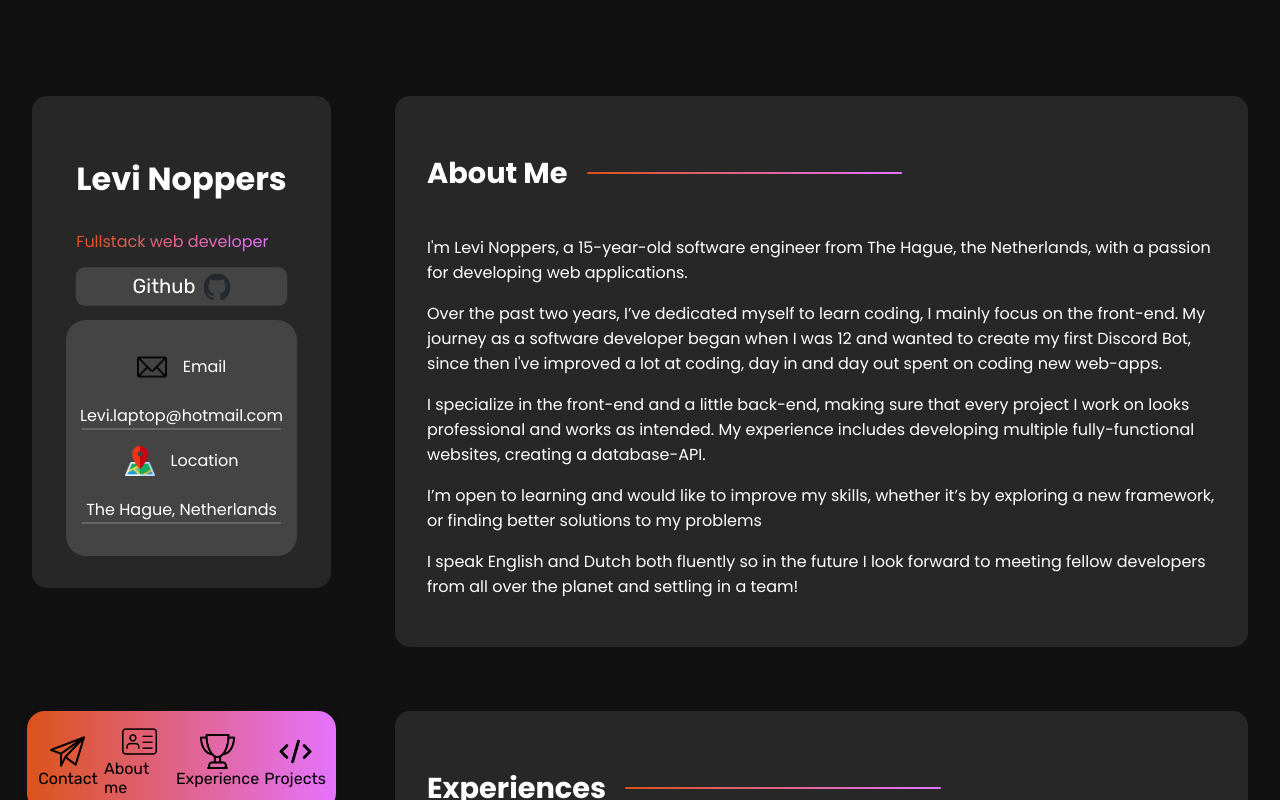
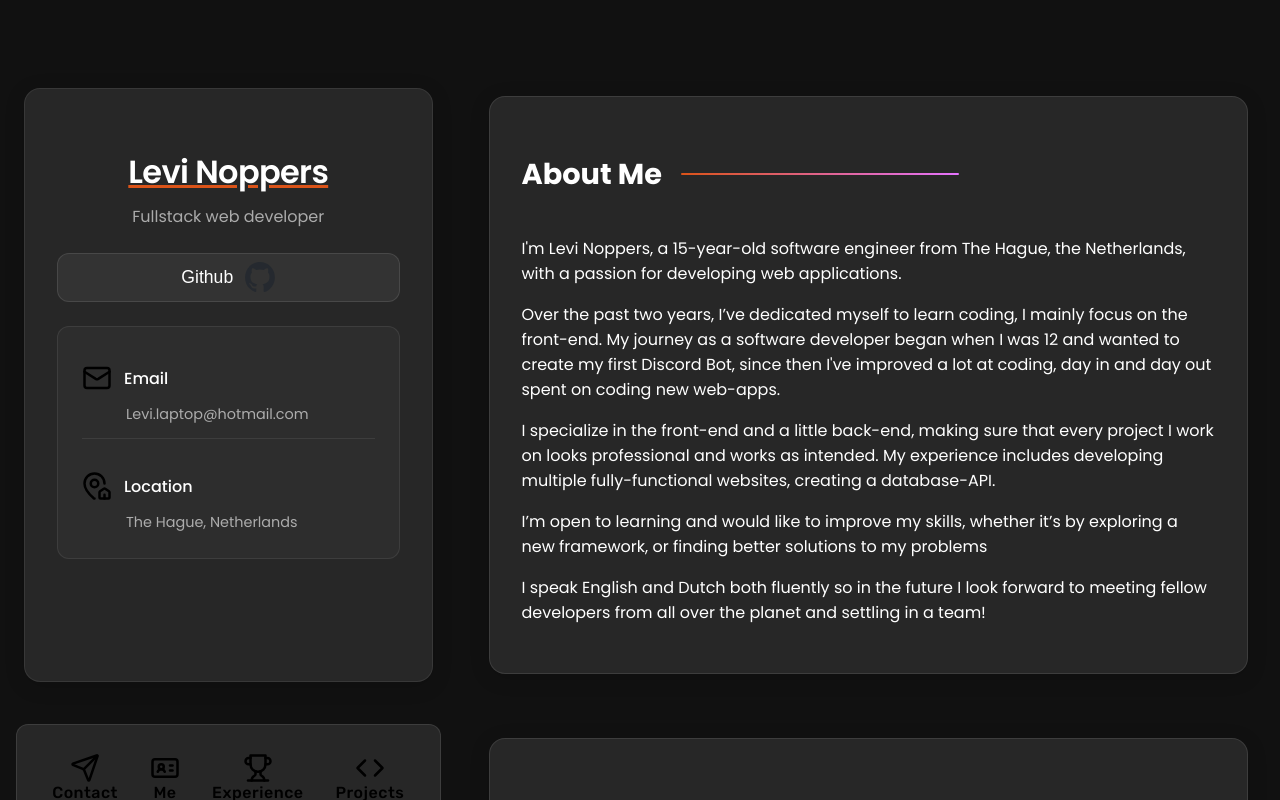
Before and after one commit to MonkyMars/Portfolio---remastered, a Next.js app: page / in a window 1280 px wide. Shown: the top 800 px of the page. Built offline with nearby package versions, Linux system fonts and the light colour scheme.

Commit message:
add lucide-react icons and update styles for improved UI

```diff
--- a/package.json
+++ b/package.json
@@ -10,6 +10,7 @@
   },
   "dependencies": {
     "aos": "^2.3.4",
+    "lucide-react": "^0.469.0",
     "next": "^14.1.0",
     "react": "^18.2.0",
     "react-dom": "18.2.0",
--- a/pages/index.tsx
+++ b/pages/index.tsx
@@ -3,14 +3,15 @@ import Head from "next/head";
 import Image from "next/image";
 import styles from "../styles/Home.module.scss";
 import { useRouter } from "next/router";
-import { useState, useEffect } from "react";
+import { useEffect } from "react";
 import AOS from "aos";
 import "aos/dist/aos.css";
+import { MapPinHouse, Mail, Send, IdCard, Trophy, Code } from "lucide-react";
 
 interface navIcons {
   label: string;
   href: string;
-  src: string;
+  src: React.ComponentType<{ size?: string | number }>;
 }
 
 interface experiences {
@@ -36,29 +37,36 @@ const Home: NextPage = () => {
   ];
 
   const nav_icons: navIcons[] = [
-    { label: "Contact", href: "#aside", src: "/send.png" },
-    { label: "About me", href: "#about", src: "/id-card.png" },
-
-    { label: "Experience", href: "#experience", src: "/trophy.png" },
-    { label: "Projects", href: "#projects", src: "/code.png" },
+    { label: "Contact", href: "#aside", src: Send },
+    { label: "Me", href: "#about", src: IdCard },
+    { label: "Experience", href: "#experience", src: Trophy },
+    { label: "Projects", href: "#projects", src: Code },
   ];
 
   const experiences: experiences[] = [
     {
-      title: "Fullstack hobbyist developer",
-      date: "Present",
-      description: "Not employed, but making projects to learn and improve",
+      title: "Starting to code",
+      date: "27/11/2022",
+      description: "Built my first discord bot in Python",
     },
+
     {
       title: "Coding seriously",
       date: "29/12/2023",
       description:
         "Realized coding was my dream and started to take it seriously",
     },
+
     {
-      title: "Starting to code",
-      date: "27/11/2022",
-      description: "Built my first discord bot in Python",
+      title: "Internship @Q42",
+      date: "06/01/2025",
+      description:
+        "Internship at Q42, a software development company in The Hague",
+    },
+    {
+      title: "Fullstack hobbyist developer",
+      date: "Present",
+      description: "Not employed, but making projects to learn and improve",
     },
   ];
 
@@ -87,6 +95,13 @@ const Home: NextPage = () => {
       description: `ChatNest was my first real project. I made multiple versions and each version topped the previous one looking at complexity. The first one was in plain HTML, CSS and Js, and the last one was in Next.js. ChatNest is a social media platform including private messaging, account creation and updating, posting stories (e.g., tweets) and having full customization over your profile`,
       date: "23/8/2024",
       image: "/chatnest.png",
+    },
+    {
+      title: "Frame The Beat",
+      description:
+        "Frame The Beat is a collection of albumcovers. Save and share your favorite albumcovers with your friends. Frame The Beat is made in Next.js and TypeScript, the backend is in TypeScript and uses SupaBase for hosting the data.",
+      date: "12/7/2024",
+      image: "/frame-the-beat.png",
     },
   ];
 
@@ -137,7 +152,7 @@ const Home: NextPage = () => {
       <main className={styles.main_container}>
         {/* Aside */}
 
-        <aside id="aside" data-aos="fade-down">
+        <aside id="aside" data-aos="fade-down" className="aside">
           <header>
             <h2>{"Levi Noppers"}</h2>
             <span>{"Fullstack web developer"}</span>
@@ -159,13 +174,7 @@ const Home: NextPage = () => {
               <div
                 onClick={() => router.push("mailto:levi.laptop@hotmail.com")}
               >
-                <Image
-                  src={"/email.png"}
-                  alt="email"
-                  aria-label="email"
-                  width={30}
-                  height={30}
-                />
+                <Mail size={30} />
                 <span>{"Email"}</span>
               </div>
               <label>{"Levi.laptop@hotmail.com"}</label>
@@ -177,13 +186,7 @@ const Home: NextPage = () => {
               }
             >
               <div>
-                <Image
-                  src={"/map.png"}
-                  alt="email"
-                  aria-label="email"
-                  width={30}
-                  height={30}
-                />
+                <MapPinHouse size={30} />
                 <span>{"Location"}</span>
               </div>
               <label>{"The Hague, Netherlands"}</label>
@@ -197,13 +200,7 @@ const Home: NextPage = () => {
           <ul>
             {nav_icons?.map((icon, index) => (
               <li key={index} onClick={() => router.push(icon.href)}>
-                <Image
-                  src={icon.src}
-                  alt={icon.label}
-                  aria-label={icon.label}
-                  width={35}
-                  height={35}
-                />
+                <icon.src size={30} />
                 <span>{icon.label}</span>
               </li>
             ))}
--- a/styles/Home.module.scss
+++ b/styles/Home.module.scss
@@ -16,96 +16,136 @@
     box-shadow: 0px 0px 5px rgba(0, 0, 0, 0.1);
     height: auto;
     width: fit-content;
-    padding: .6em 1em;
+    padding: 0.6em 1em;
   }
-  // // aside
+  // aside
 
-  & aside {
+  aside {
     background-color: var(--secondary-bg);
-    width: auto;
-    padding: 2em;
-    margin: 2em;
+    padding: 2rem;
+    margin: 1.5rem;
     display: flex;
-    height: max-content;
-    align-items: center;
     flex-direction: column;
-    justify-content: center;
-    position: relative;
-    font-family: var(--main-font-family);
-    border-radius: 15px;
-    & header {
-      & h2 {
-        color: #fff;
-        font-size: 2em;
+    border: 1px solid rgba(255, 255, 255, 0.08);
+    border-radius: 16px;
+    box-shadow: 0 4px 20px rgba(0, 0, 0, 0.15);
+    max-width: 400px;
+    transition: all 0.3s ease;
+
+    &:hover {
+      transform: translateY(-2px);
+      box-shadow: 0 6px 24px rgba(0, 0, 0, 0.2);
+    }
+
+    header {
+      margin-bottom: 1.5rem;
+      text-align: center;
+
+      h2 {
+        color: var(--text-primary);
+        text-decoration: underline #db5318;
+        font-size: 2rem;
+        font-weight: 600;
+        letter-spacing: -0.02em;
+        margin-bottom: 0.5rem;
       }
-      & span {
-        background: var(--theme-accents);
-        -webkit-background-clip: text;
-        -webkit-text-fill-color: transparent;
-        background-clip: text;
+
+      span {
+        color: var(--text-secondary);
+        font-size: 1rem;
+        font-weight: 400;
+        opacity: 0.8;
       }
     }
-    & button {
+
+    button {
       width: 100%;
-      position: relative;
+      padding: .5em;
+      font-size: 1.1rem;
+      font-weight: 500;
+      color: var(--text-primary);
+      background-color: rgba(255, 255, 255, 0.06);
+      border: 1px solid rgba(255, 255, 255, 0.1);
+      border-radius: 12px;
+      transition: all 0.3s ease;
       display: flex;
       align-items: center;
       justify-content: center;
-      font-size: 1.4em;
-      gap: 0.4em;
+      gap: 0.75rem;
+      margin-bottom: 1.5rem;
       cursor: pointer;
-      font-family: var(--button-font-family);
-      background-color: #444;
-      border: none;
-      padding: 0.3em 1em;
-      color: #fff;
-      border-radius: 10px;
-      transform: scale(0.9);
-      transition: transform 0.4s;
-      margin: 0.5em 0;
+
       &:hover {
-        transform: scale(0.95);
+        background-color: rgba(255, 255, 255, 0.1);
+        transform: translateY(-1px);
+        box-shadow: 0 5px 15px rgba(0, 0, 0, 0.2);
+      }
+
+      &:active {
+        transform: none;
+        box-shadow: none;
+      }
+
+      img {
+        opacity: 0.9;
       }
     }
-    & .detail {
+
+    .details {
+      background-color: rgba(255, 255, 255, 0.03);
+      border: 1px solid rgba(255, 255, 255, 0.08);
+      padding: 1.5rem;
+      border-radius: 12px;
       display: flex;
-      align-items: center;
-      justify-content: center;
-      gap: 2em;
       flex-direction: column;
-      border-bottom: 2px solid #666;
+      gap: 1.25rem;
+    }
+
+    .detail {
+      padding: 0.75rem 0;
+      border-bottom: 1px solid rgba(255, 255, 255, 0.08);
       cursor: pointer;
-      &:hover {
-        background: var(--theme-accents);
-        -webkit-background-clip: text;
-        -webkit-text-fill-color: transparent;
-        background-clip: text;
+      transition: opacity 0.3s ease;
+
+      &:last-child {
+        border-bottom: none;
+        padding-bottom: 0;
       }
 
-      & div {
+      &:hover {
+        opacity: 0.85;
+      }
+
+      div {
         display: flex;
         align-items: center;
-        justify-content: center;
-        grid-gap: 1em;
-        font-size: 1em;
-        width: 100%;
-        margin-bottom: -0.7em;
-        transition: transform 0.4s;
-        &:hover {
-          transform: scale(1.03);
+        gap: 0.75rem;
+        margin-bottom: 0.5rem;
+
+        span {
+          font-size: 1rem;
+          color: var(--text-primary);
+          font-weight: 500;
         }
       }
+
+      label {
+        color: var(--text-secondary);
+        font-size: 0.9rem;
+        padding-left: 2.75rem;
+        opacity: 0.8;
+      }
     }
-    .details {
-      display: flex;
-      flex-direction: column;
-      background-color: #444;
-      padding: 2em 1em;
-      border-radius: 20px;
-      color: #fff;
-      position: relative;
-      gap: 1em;
-      width: 85%;
+
+    &[data-aos="fade-down"] {
+      opacity: 0;
+      transform: translateY(-20px);
+      transition: transform 0.6s ease, opacity 0.6s ease;
+
+      &.aos-animate {
+        opacity: 1;
+        transform: translateY(0);
+      }
     }
   }
 
@@ -114,33 +154,24 @@
   .Nav {
     grid-column: 1;
     grid-row: 2;
-    background-color: var(--secondary-bg);
-    width: auto;
-    margin: 2em;
-    max-height: 100px;
+    margin: 2em 1em;
+    max-height: 80px;
     display: flex;
     align-items: center;
     justify-content: center;
     position: relative;
-    box-sizing: border-box;
-    border-radius: 20px;
     font-family: var(--button-font-family);
-
+    backdrop-filter: blur(8px);
     & ul {
       display: flex;
       align-items: center;
       justify-content: space-around;
-      width: auto;
-      min-width: 100%;
-      padding: 0 0.3em;
-      border-radius: 20px;
-      border: 2px solid transparent;
-      background-image: var(--theme-accents);
-      background-origin: border-box;
-      background-clip: padding-box, border-box;
-      box-shadow: 0px 0px 5px rgba(0, 0, 0, 0.1);
+      width: 100%;
+      padding: 0.8em 1.2em;
+      border-radius: 12px;
+      border: 1px solid rgba(255, 255, 255, 0.1);
       height: 100%;
-
+      background-color: var(--secondary-bg);
       & li {
         flex: 1;
         list-style: none;
@@ -149,12 +180,22 @@
         justify-content: center;
         align-items: center;
         cursor: pointer;
-        transition: transform 0.4s;
-        transform: scale(1);
+        transition: all 0.4s cubic-bezier(0.4, 0, 0.2, 1);
+        padding: 1em;
+        border-radius: 16px;
+        font-weight: 500;
+        letter-spacing: 0.5px;
 
         &:hover {
           color: #fff;
-          transform: scale(1.05);
+          transform: translateY(-2px);
+          background: rgba(255, 255, 255, 0.15);
+          box-shadow: 0 5px 15px rgba(0, 0, 0, 0.2);
+        }
+
+        &:active {
+          transform: translateY(1px);
+          box-shadow: 0 2px 5px rgba(0, 0, 0, 0.1);
         }
       }
     }
@@ -167,27 +208,35 @@
   .projects_section {
     background-color: var(--secondary-bg);
     width: auto;
-    padding: 2em;
-    margin: 2em;
+    padding: 2rem;
+    margin: 2rem;
     display: flex;
     flex-direction: column;
     justify-content: flex-start;
     position: relative;
     font-family: var(--main-font-family);
-    border-radius: 15px;
+    border-radius: 16px;
     color: #fff;
     min-width: 50vw;
     grid-column: 2;
+    border: 1px solid rgba(255, 255, 255, 0.1);
+    box-shadow: 0 4px 20px rgba(0, 0, 0, 0.15);
+    transition: all 0.3s ease;
+
+    &:hover {
+      transform: translateY(-2px);
+      box-shadow: 0 6px 24px rgba(0, 0, 0, 0.2);
+    }
+
     & header {
       display: flex;
       justify-content: flex-start;
       grid-gap: 1em;
       width: 100%;
-      align-items: flex-start;
-      position: relative;
+      align-items: center;
       box-sizing: border-box;
-      align-items: center;
       font-size: 1.2em;
+
       & span {
         width: 40%;
         height: 2px;
@@ -227,7 +276,7 @@
         background-clip: padding-box, border-box;
         box-shadow: 0px 0px 5px rgba(0, 0, 0, 0.1);
         &:hover {
-          transform: scale(1.05);
+          transform: scale(1.02);
         }
       }
     }
@@ -286,14 +335,14 @@
     max-width: 80vw !important;
     min-width: 80vw !important;
     margin: 0 !important;
-    & .project img{
+    & .project img {
       width: 90% !important;
     }
   }
   .experience_section {
     align-items: center;
   }
-  .Nav{
+  .Nav {
     width: 98vw !important;
     & ul {
       height: 100px !important;
--- a/styles/globals.css
+++ b/styles/globals.css
@@ -7,6 +7,7 @@ body{
     overflow-y: auto;
     max-width: 100%;
     background-color: var(--background-color);
+    font-family: var(--main-font-family);
     & img{
         user-select: none;
     }
@@ -19,6 +20,8 @@ body{
     --main-font-family: 'poppins', 'raleway', 'roboto';
     --button-font-family: 'rubik', 'poppins';
     --theme-accents: linear-gradient(to right, #db5318, #e573ff);
+    --text-primary: #fff;
+    --text-secondary: #ccc;
 }
 
 * {
```
Also changed, not shown: public/frame-the-beat.png (added), 1 other file (tests, documents, lock files or other folders).
